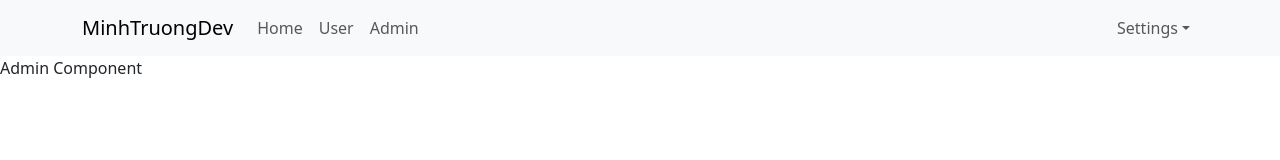
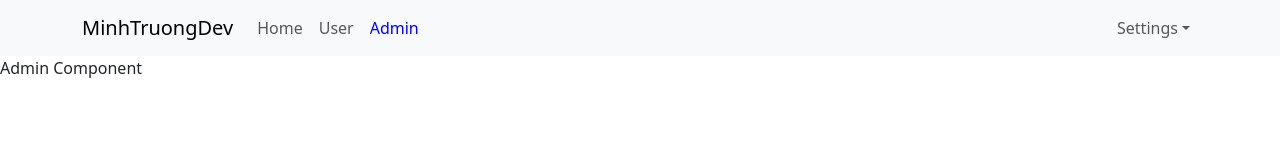
Before and after one commit to MinhTruongDev/react-course, a React (Create React App) app: page /admins in a window 1280 px wide. Shown: the top 160 px of the page. Built offline with nearby package versions, Linux system fonts and the light colour scheme.

Commit message:
refactor: change from link to navlink

```diff
--- a/src/App.scss
+++ b/src/App.scss
@@ -1,9 +1,21 @@
 body {
   padding: 0;
-  margin: 0;
+  margin : 0;
   font-family: -apple-system, BlinkMacSystemFont, 'Segoe UI', 'Roboto', 'Oxygen',
     'Ubuntu', 'Cantarell', 'Fira Sans', 'Droid Sans', 'Helvetica Neue',
     sans-serif;
-  -webkit-font-smoothing: antialiased;
+  -webkit-font-smoothing : antialiased;
   -moz-osx-font-smoothing: grayscale;
 }
+
+.app-container {
+  .header-container {
+    .navbar-nav {
+      .nav-link {
+        &.active {
+          color: blue;
+        }
+      }
+    }
+  }
+}
--- a/src/components/Header/Header.js
+++ b/src/components/Header/Header.js
@@ -2,7 +2,7 @@
 import Nav from 'react-bootstrap/Nav';
 import Navbar from 'react-bootstrap/Navbar';
 import NavDropdown from 'react-bootstrap/NavDropdown';
-import { Link } from "react-router-dom";
+import { NavLink } from "react-router-dom";
 const Header = () => {
     return (
         <Navbar expand="lg" className="bg-body-tertiary">
@@ -11,9 +11,9 @@
                 <Navbar.Toggle aria-controls="basic-navbar-nav" />
                 <Navbar.Collapse id="basic-navbar-nav">
                     <Nav className="me-auto">
-                        <Link to='/' className='nav-link'>Home</Link>
-                        <Link to='/users' className='nav-link'>User</Link>
-                        <Link to='/admins' className='nav-link'>Admin</Link>
+                        <NavLink to='/' className='nav-link'>Home</NavLink>
+                        <NavLink to='/users' className='nav-link'>User</NavLink>
+                        <NavLink to='/admins' className='nav-link'>Admin</NavLink>
                         {/* <Nav.Link href="/">Home</Nav.Link>
                         <Nav.Link href="/users">User</Nav.Link>
                         <Nav.Link href="/admins">Admin</Nav.Link> */}
```
